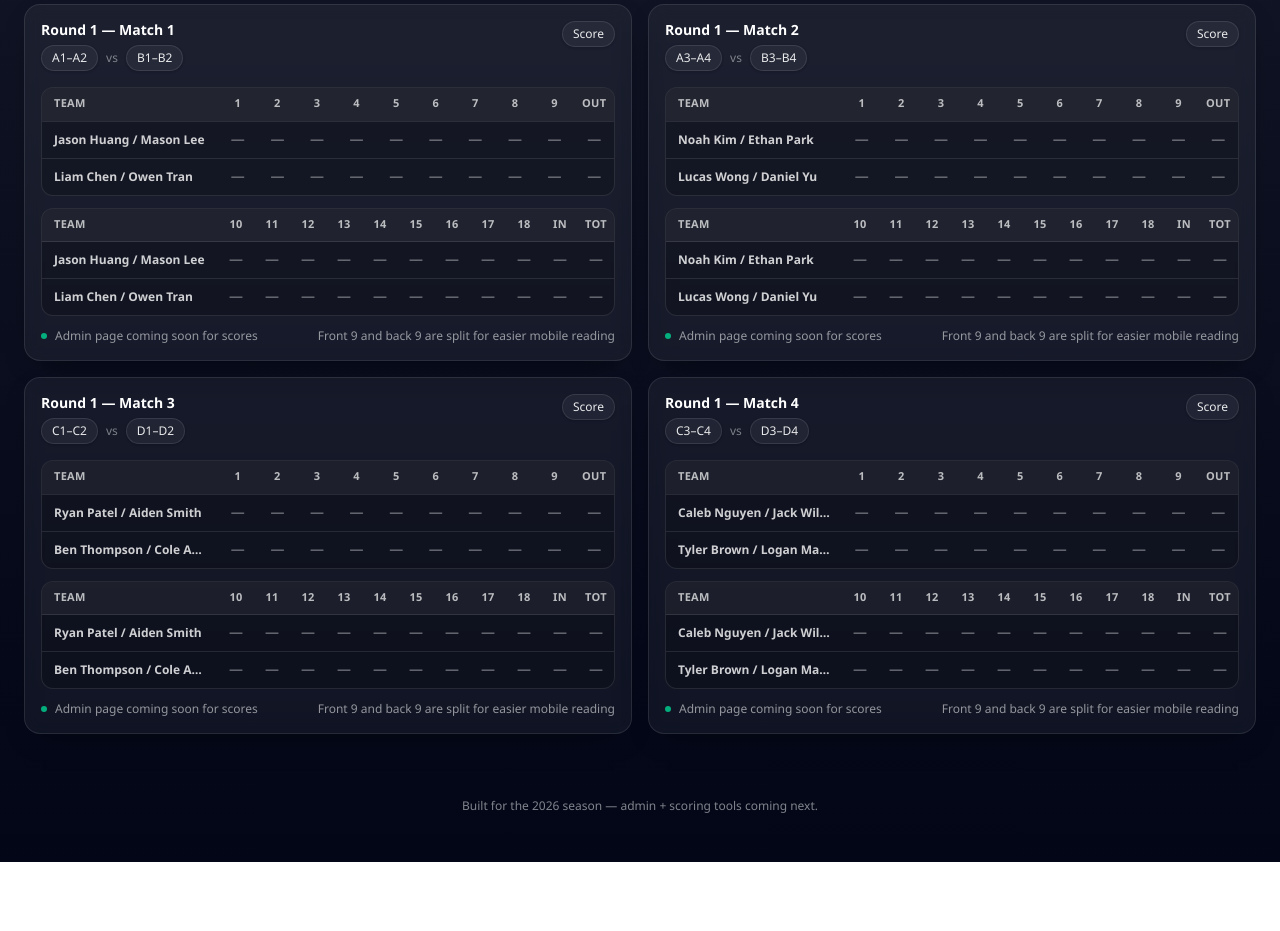
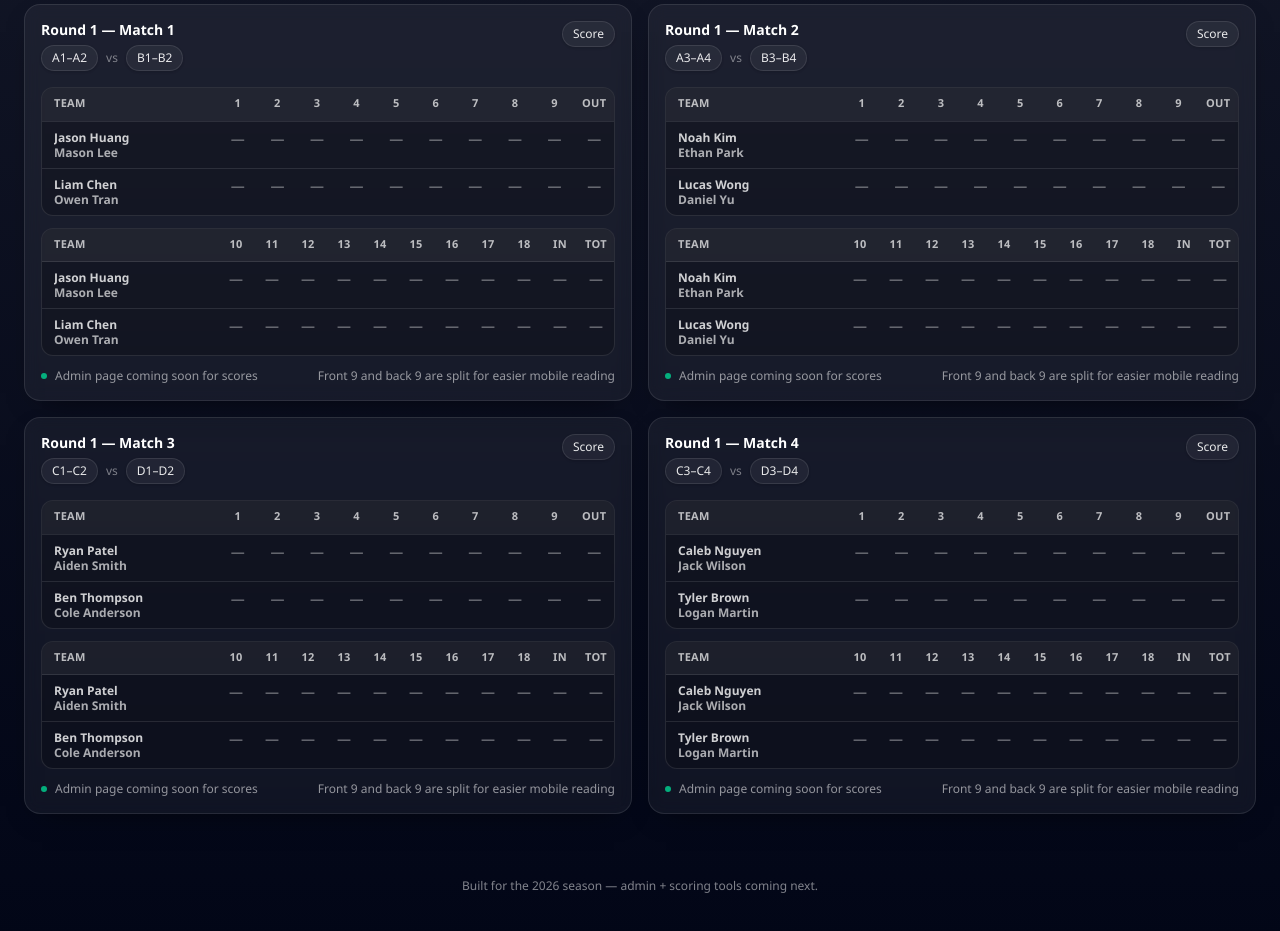
Before and after one commit to asianthejason/CBI, a Next.js app: page / in a window 1280 px wide. Shown: the part 1660-2591 px from the top of the page. Before the commit the page ends 2522 px from the top, so only its background shows below. Built offline with nearby package versions, Linux system fonts and the light colour scheme.

Commit message:
edited match up

```diff
--- a/src/app/page.tsx
+++ b/src/app/page.tsx
@@ -205,9 +205,9 @@ function MatchupsRoundCard({ round }: { round: RoundSchedule }) {
 function Scorecard({ title, left, right }: { title: string; left: Pair; right: Pair }) {
   const frontNine = Array.from({ length: 9 }, (_, i) => i + 1);
   const backNine = Array.from({ length: 9 }, (_, i) => i + 10);
-  const rowLabels = [
-    `${getPlayerName(left[0])} / ${getPlayerName(left[1])}`,
-    `${getPlayerName(right[0])} / ${getPlayerName(right[1])}`,
+  const rowTeams = [
+    [getPlayerName(left[0]), getPlayerName(left[1])],
+    [getPlayerName(right[0]), getPlayerName(right[1])],
   ];
 
   return (
@@ -255,10 +255,13 @@ function Scorecard({ title, left, right }: { title: string; left: Pair; right: P
                 </tr>
               </thead>
               <tbody>
-                {rowLabels.map((rowLabel) => (
-                  <tr key={`front-${rowLabel}`} className="border-t border-white/10">
-                    <td className="truncate px-2 py-2 text-[11px] font-semibold text-white/80 sm:px-3 sm:text-xs">
-                      {rowLabel}
+                {rowTeams.map((players, index) => (
+                  <tr key={`front-${index}`} className="border-t border-white/10 align-top">
+                    <td className="px-2 py-2 text-[11px] font-semibold text-white/80 sm:px-3 sm:text-xs">
+                      <div className="flex min-w-0 flex-col leading-tight">
+                        <span className="truncate">{players[0]}</span>
+                        <span className="truncate text-white/65">{players[1]}</span>
+                      </div>
                     </td>
                     {[...frontNine, 'OUT'].map((col) => (
                       <td
@@ -298,10 +301,13 @@ function Scorecard({ title, left, right }: { title: string; left: Pair; right: P
                 </tr>
               </thead>
               <tbody>
-                {rowLabels.map((rowLabel) => (
-                  <tr key={`back-${rowLabel}`} className="border-t border-white/10">
-                    <td className="truncate px-2 py-2 text-[11px] font-semibold text-white/80 sm:px-3 sm:text-xs">
-                      {rowLabel}
+                {rowTeams.map((players, index) => (
+                  <tr key={`back-${index}`} className="border-t border-white/10 align-top">
+                    <td className="px-2 py-2 text-[11px] font-semibold text-white/80 sm:px-3 sm:text-xs">
+                      <div className="flex min-w-0 flex-col leading-tight">
+                        <span className="truncate">{players[0]}</span>
+                        <span className="truncate text-white/65">{players[1]}</span>
+                      </div>
                     </td>
                     {[...backNine, 'IN', 'TOT'].map((col) => (
                       <td
```
